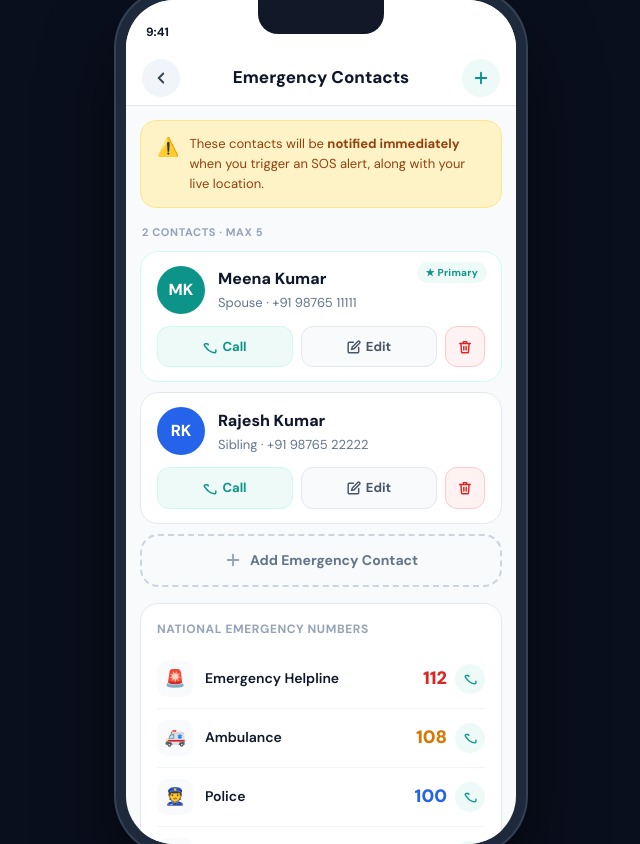
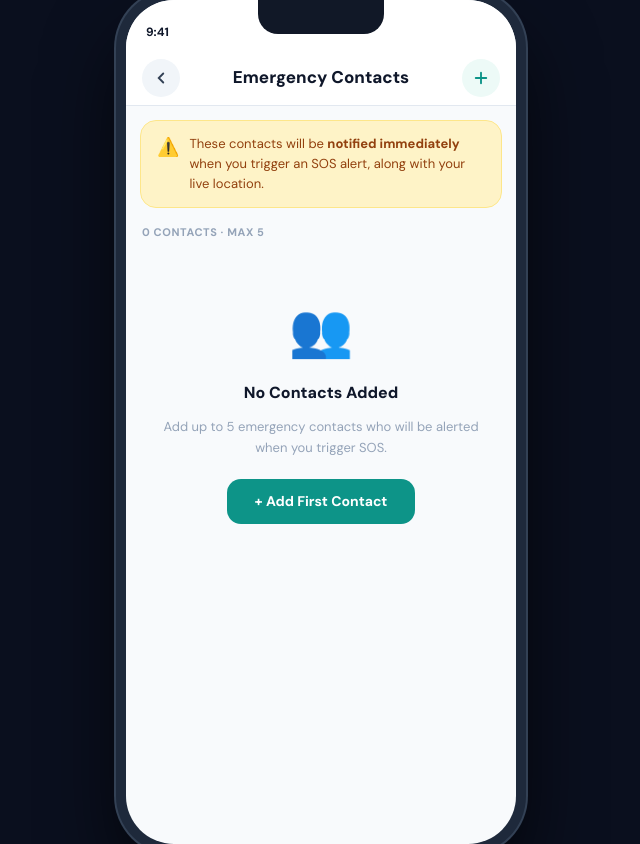
Before and after one commit to nitinsharma2882-code/carebridge-partner-frontend, a Next.js app: page /emergency in a window 1280 px wide. Shown: the whole page, without its empty margins (319-959 px from the left). Built offline with nearby package versions, Linux system fonts and the light colour scheme.

Commit message:
fix: remove national emergency numbers, clean empty state

```diff
--- a/src/app/emergency/page.tsx
+++ b/src/app/emergency/page.tsx
@@ -135,7 +135,7 @@ function ContactCard({
   contact: EmergencyContact; index: number
   onEdit: () => void; onDelete: () => void; onCall: () => void
 }) {
-  const color = AVATAR_COLORS[index % AVATAR_COLORS.length]
+  const color    = AVATAR_COLORS[index % AVATAR_COLORS.length]
   const initials = contact.name.split(' ').map(w => w[0]).join('').slice(0, 2).toUpperCase()
   return (
     <div style={{ margin: '0 14px 10px', background: '#fff', borderRadius: '18px', padding: '14px 16px', border: `1.5px solid ${contact.isPrimary ? '#CCFBF1' : '#E2E8F0'}`, position: 'relative' }}>
@@ -162,7 +162,7 @@ function ContactCard({
           <svg width="14" height="14" viewBox="0 0 24 24" fill="none" stroke="#475569" strokeWidth="2.5" strokeLinecap="round"><path d="M11 4H4a2 2 0 00-2 2v14a2 2 0 002 2h14a2 2 0 002-2v-7"/><path d="M18.5 2.5a2.121 2.121 0 013 3L12 15l-4 1 1-4 9.5-9.5z"/></svg>
           Edit
         </button>
-        <button onClick={onDelete} style={{ width: '40px', padding: '10px', background: '#FEF2F2', border: '1px solid #FECACA', borderRadius: '12px', fontSize: '13px', fontWeight: 700, color: '#DC2626', cursor: 'pointer', display: 'flex', alignItems: 'center', justifyContent: 'center' }}>
+        <button onClick={onDelete} style={{ width: '40px', padding: '10px', background: '#FEF2F2', border: '1px solid #FECACA', borderRadius: '12px', cursor: 'pointer', display: 'flex', alignItems: 'center', justifyContent: 'center' }}>
           <svg width="14" height="14" viewBox="0 0 24 24" fill="none" stroke="#DC2626" strokeWidth="2.5" strokeLinecap="round"><polyline points="3 6 5 6 21 6"/><path d="M19 6l-1 14a2 2 0 01-2 2H8a2 2 0 01-2-2L5 6"/><path d="M10 11v6M14 11v6"/><path d="M9 6V4a1 1 0 011-1h4a1 1 0 011 1v2"/></svg>
         </button>
       </div>
@@ -171,17 +171,12 @@ function ContactCard({
 }
 
 // ── Main Page ─────────────────────────────────────────────────────────────────
-const SEED: EmergencyContact[] = [
-  { id: 'ec1', name: 'Meena Kumar',  phone: '+91 98765 11111', relation: 'Spouse',  isPrimary: true  },
-  { id: 'ec2', name: 'Rajesh Kumar', phone: '+91 98765 22222', relation: 'Sibling', isPrimary: false },
-]
-
 export default function EmergencyPage() {
   const router = useRouter()
   const { showPopup, closePopup, emergencyContacts, setEmergencyContacts } = useStore()
 
-  // Use store contacts if available, else seed
-  const contacts = emergencyContacts.length > 0 ? emergencyContacts : SEED
+  // Use store contacts only — no static seed or national numbers
+  const contacts    = emergencyContacts
   const setContacts = (c: EmergencyContact[]) => setEmergencyContacts(c)
 
   const [sheetOpen,   setSheetOpen]   = useState(false)
@@ -192,16 +187,15 @@ export default function EmergencyPage() {
 
   const saveContact = (data: Omit<EmergencyContact, 'id'>) => {
     if (editContact) {
-      // update
       const updated = contacts.map(c => c.id === editContact.id ? { ...c, ...data } : c)
-      // ensure only one primary
-      const final = data.isPrimary ? updated.map(c => ({ ...c, isPrimary: c.id === editContact.id })) : updated
+      const final   = data.isPrimary ? updated.map(c => ({ ...c, isPrimary: c.id === editContact.id })) : updated
       setContacts(final)
       showPopup({ type: 'success', title: 'Contact Updated ✅', body: `${data.name}'s details have been saved.`, icon: '✅', actions: [{ label: 'OK', variant: 'primary', fn: closePopup }] })
     } else {
-      // add
       const newC: EmergencyContact = { ...data, id: `ec${Date.now()}` }
-      const updated = data.isPrimary ? [...contacts.map(c => ({ ...c, isPrimary: false })), newC] : [...contacts, newC]
+      const updated = data.isPrimary
+        ? [...contacts.map(c => ({ ...c, isPrimary: false })), newC]
+        : [...contacts, newC]
       setContacts(updated)
       showPopup({ type: 'success', title: 'Contact Added ✅', body: `${data.name} has been added as an emergency contact.`, icon: '✅', actions: [{ label: 'OK', variant: 'primary', fn: closePopup }] })
     }
@@ -213,7 +207,7 @@ export default function EmergencyPage() {
       body: `Remove ${c.name} from your emergency contacts?`,
       icon: '🗑️',
       actions: [
-        { label: 'Remove', variant: 'danger', fn: () => { setContacts(contacts.filter(x => x.id !== c.id)); closePopup() } },
+        { label: 'Remove', variant: 'danger',    fn: () => { setContacts(contacts.filter(x => x.id !== c.id)); closePopup() } },
         { label: 'Cancel', variant: 'secondary', fn: closePopup },
       ],
     })
@@ -222,8 +216,7 @@ export default function EmergencyPage() {
   const callContact = (c: EmergencyContact) => {
     showPopup({
       type: 'info', title: `Call ${c.name}?`,
-      body: `${c.relation} · ${c.phone}`,
-      icon: '📞',
+      body: `${c.relation} · ${c.phone}`, icon: '📞',
       actions: [
         { label: '📞 Call Now', variant: 'primary',   fn: () => { closePopup(); showPopup({ type: 'success', title: 'Calling…', body: `Dialling ${c.phone}`, icon: '📞', actions: [{ label: 'End Call', variant: 'danger', fn: closePopup }] }) } },
         { label: 'Cancel',     variant: 'secondary', fn: closePopup },
@@ -233,12 +226,13 @@ export default function EmergencyPage() {
 
   return (
     <div style={{ minHeight: '100vh', background: '#0a0f1e', display: 'flex', alignItems: 'center', justifyContent: 'center' }}>
-      {/* Mobile Frame */}
       <div style={{ width: '390px', height: '844px', borderRadius: '48px', overflow: 'hidden', position: 'relative', flexShrink: 0, boxShadow: '0 0 0 10px #1e293b, 0 0 0 12px #334155, 0 40px 80px rgba(0,0,0,0.8)', background: '#F8FAFC' }}>
+
         {/* Notch */}
         <div style={{ position: 'absolute', top: 0, left: '50%', transform: 'translateX(-50%)', width: '126px', height: '34px', background: '#111827', borderRadius: '0 0 20px 20px', zIndex: 50 }} />
 
         <div style={{ position: 'absolute', inset: 0, display: 'flex', flexDirection: 'column' }}>
+
           {/* Status bar */}
           <div style={{ height: '50px', padding: '14px 20px 0', display: 'flex', alignItems: 'center', justifyContent: 'space-between', background: '#fff', flexShrink: 0 }}>
             <span style={{ fontSize: '12px', fontWeight: 700, color: '#0F172A' }}>9:41</span>
@@ -271,6 +265,20 @@ export default function EmergencyPage() {
               {contacts.length} Contact{contacts.length !== 1 ? 's' : ''} · Max 5
             </div>
 
+            {/* Empty state */}
+            {contacts.length === 0 && (
+              <div style={{ display: 'flex', flexDirection: 'column', alignItems: 'center', justifyContent: 'center', padding: '40px 24px', gap: '12px', textAlign: 'center' }}>
+                <div style={{ fontSize: '52px' }}>👥</div>
+                <div style={{ fontSize: '16px', fontWeight: 800, color: '#0F172A' }}>No Contacts Added</div>
+                <div style={{ fontSize: '13px', color: '#94A3B8', lineHeight: 1.6 }}>
+                  Add up to 5 emergency contacts who will be alerted when you trigger SOS.
+                </div>
+                <button onClick={openAdd} style={{ marginTop: '8px', padding: '12px 28px', background: '#0D9488', border: 'none', borderRadius: '14px', color: '#fff', fontSize: '14px', fontWeight: 700, cursor: 'pointer', fontFamily: 'DM Sans, sans-serif' }}>
+                  + Add First Contact
+                </button>
+              </div>
+            )}
+
             {/* Contact cards */}
             {contacts.map((c, i) => (
               <ContactCard
@@ -282,7 +290,7 @@ export default function EmergencyPage() {
             ))}
 
             {/* Add button */}
-            {contacts.length < 5 && (
+            {contacts.length > 0 && contacts.length < 5 && (
               <div style={{ margin: '4px 14px 0' }}>
                 <button onClick={openAdd}
                   style={{ width: '100%', padding: '14px', background: 'transparent', border: '2px dashed #CBD5E1', borderRadius: '18px', fontSize: '14px', fontWeight: 700, color: '#64748B', cursor: 'pointer', fontFamily: 'DM Sans, sans-serif', display: 'flex', alignItems: 'center', justifyContent: 'center', gap: '8px' }}>
@@ -291,31 +299,6 @@ export default function EmergencyPage() {
                 </button>
               </div>
             )}
-
-            {/* National emergency numbers */}
-            <div style={{ margin: '16px 14px 0', background: '#fff', borderRadius: '18px', padding: '16px', border: '1px solid #E2E8F0' }}>
-              <div style={{ fontSize: '12px', fontWeight: 700, color: '#94A3B8', textTransform: 'uppercase', letterSpacing: '0.6px', marginBottom: '12px' }}>National Emergency Numbers</div>
-              {[
-                { icon: '🚨', label: 'Emergency Helpline', num: '112', color: '#DC2626' },
-                { icon: '🚑', label: 'Ambulance',          num: '108', color: '#D97706' },
-                { icon: '👮', label: 'Police',             num: '100', color: '#2563EB' },
-                { icon: '🔥', label: 'Fire Brigade',       num: '101', color: '#EA580C' },
-              ].map((e, i, arr) => (
-                <div key={e.num} onClick={() => callContact({ id: e.num, name: e.label, phone: e.num, relation: 'Emergency Service' })}
-                  style={{ display: 'flex', alignItems: 'center', justifyContent: 'space-between', padding: '11px 0', borderBottom: i < arr.length - 1 ? '1px solid #F1F5F9' : 'none', cursor: 'pointer' }}>
-                  <div style={{ display: 'flex', alignItems: 'center', gap: '12px' }}>
-                    <div style={{ width: '36px', height: '36px', borderRadius: '10px', background: '#F8FAFC', display: 'flex', alignItems: 'center', justifyContent: 'center', fontSize: '17px' }}>{e.icon}</div>
-                    <div style={{ fontSize: '14px', fontWeight: 600, color: '#0F172A' }}>{e.label}</div>
-                  </div>
-                  <div style={{ display: 'flex', alignItems: 'center', gap: '8px' }}>
-                    <span style={{ fontSize: '18px', fontWeight: 900, color: e.color, fontVariantNumeric: 'tabular-nums' }}>{e.num}</span>
-                    <div style={{ width: '30px', height: '30px', borderRadius: '50%', background: '#EDFAF7', display: 'flex', alignItems: 'center', justifyContent: 'center' }}>
-                      <svg width="13" height="13" viewBox="0 0 24 24" fill="none" stroke="#0D9488" strokeWidth="2.5" strokeLinecap="round"><path d="M22 16.92v3a2 2 0 01-2.18 2 19.79 19.79 0 01-8.63-3.07 19.5 19.5 0 01-6-6A19.79 19.79 0 012.12 8.7 2 2 0 014.11 6.5h3a2 2 0 012 1.72"/></svg>
-                    </div>
-                  </div>
-                </div>
-              ))}
-            </div>
 
             <div style={{ height: '16px' }} />
           </div>
```
